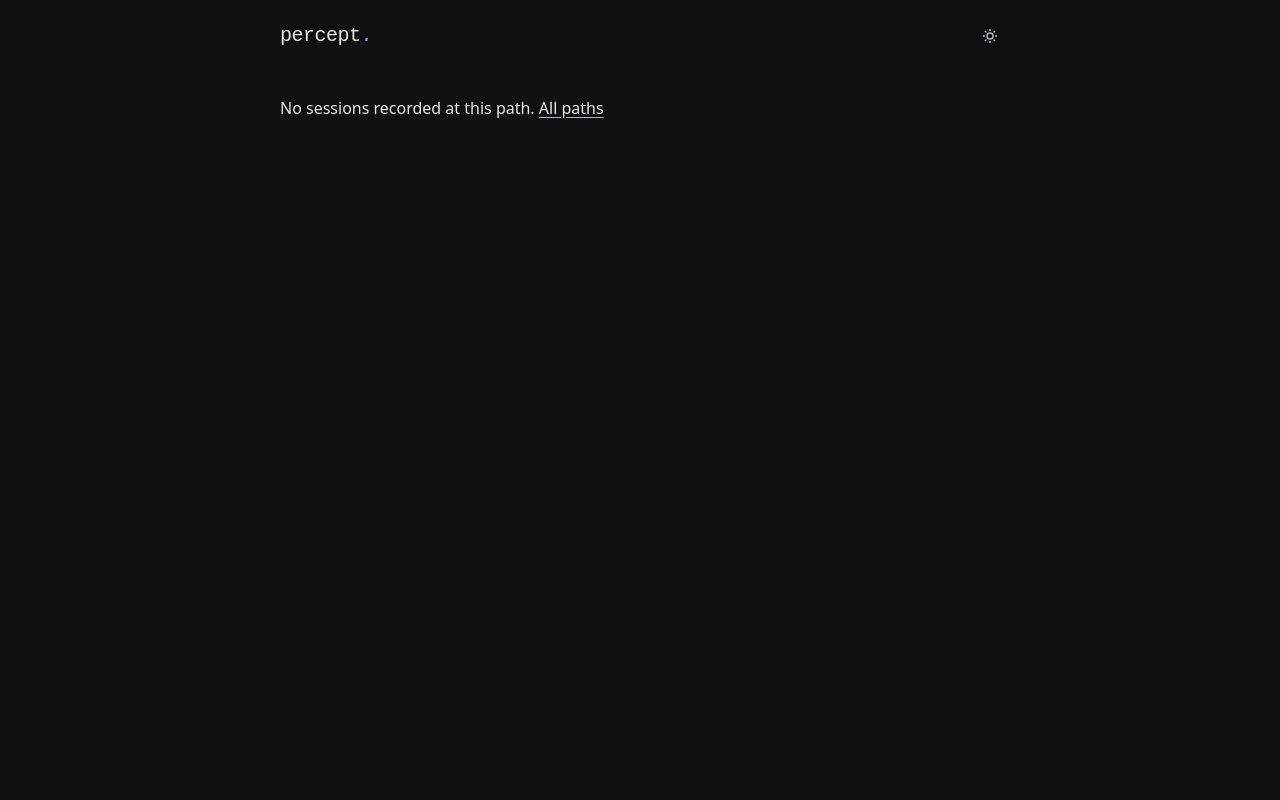
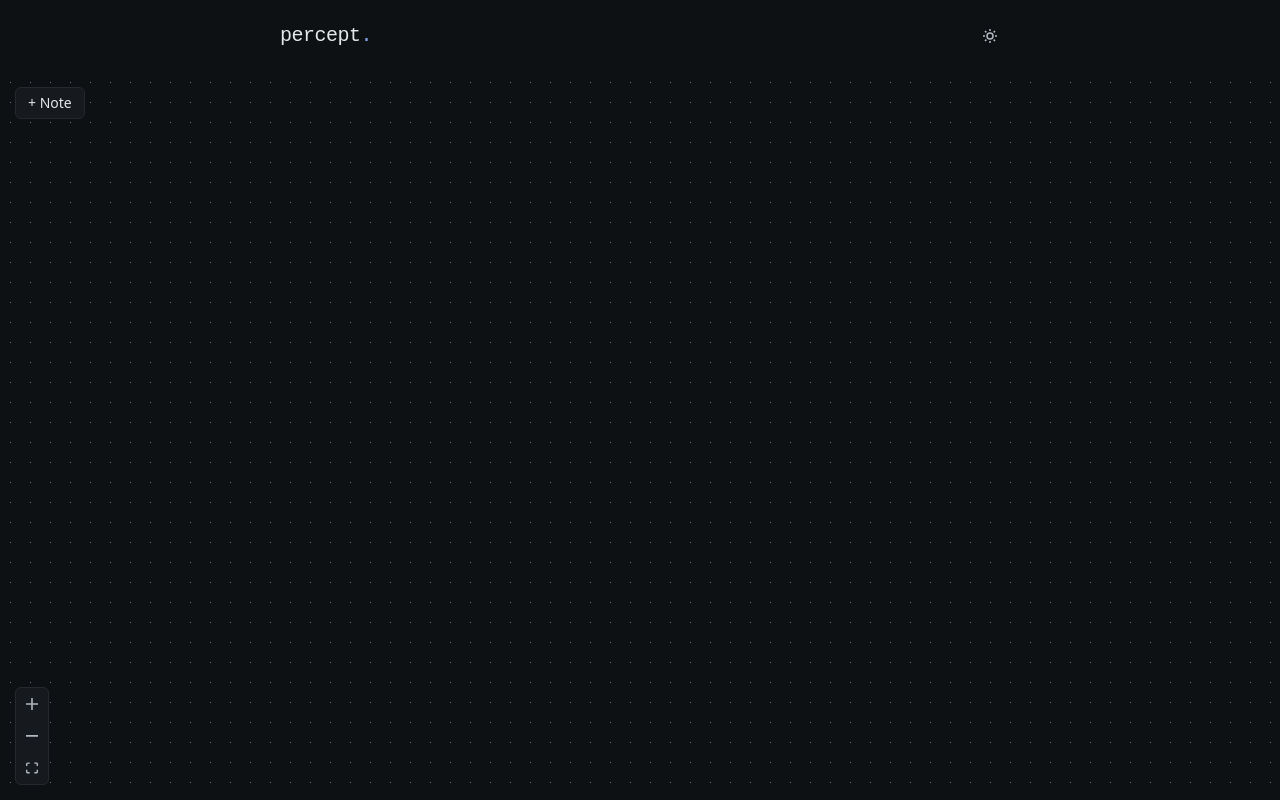
Before and after one commit to pavel-fokin/percept, a React (Vite) app in the folder web/: page /board in a window 1280 px wide. Built offline with nearby package versions, Linux system fonts and the light colour scheme; a web font is replaced by a local one.

Commit message:
feat: add a board page with connectable notes

```diff
--- a/web/package.json
+++ b/web/package.json
@@ -9,6 +9,7 @@
   "dependencies": {
     "@fontsource/ibm-plex-mono": "5.3.0",
     "@fontsource/ibm-plex-sans": "5.3.0",
+    "@xyflow/react": "12.12.0",
     "react": "19.3.0",
     "react-dom": "19.3.0",
     "react-markdown": "10.1.0",
--- a/web/src/index.css
+++ b/web/src/index.css
@@ -97,3 +97,25 @@ body {
 :focus-visible {
   @apply outline-2 outline-offset-2 outline-text;
 }
+
+/* The canvas takes its colours from the theme tokens, so it follows the theme switch. */
+.react-flow {
+  --xy-edge-stroke: var(--color-muted);
+  --xy-edge-stroke-selected: var(--color-text);
+  --xy-edge-stroke-width: 1.5;
+  --xy-connectionline-stroke: var(--color-muted);
+  --xy-background-color: var(--color-bg);
+  --xy-background-pattern-dots-color: var(--color-border);
+}
+
+.react-flow__controls {
+  @apply overflow-hidden rounded-md border border-border bg-surface;
+}
+
+.react-flow__controls-button {
+  @apply flex size-8 items-center justify-center text-muted hover:bg-bg hover:text-text;
+}
+
+.react-flow__controls-button svg {
+  @apply size-3 fill-current;
+}
--- a/web/src/main.tsx
+++ b/web/src/main.tsx
@@ -2,6 +2,7 @@ import { StrictMode } from "react";
 import { createRoot } from "react-dom/client";
 import { createBrowserRouter, RouterProvider } from "react-router";
 import App, { Column } from "./app";
+import { Board } from "./pages/board";
 import { loadProject, Project, ProjectError } from "./pages/project";
 import { loadStart, Start, StartError } from "./pages/start";
 import "./index.css";
@@ -11,6 +12,7 @@ const router = createBrowserRouter([
     Component: App,
     HydrateFallback: () => null,
     children: [
+      { path: "board", Component: Board },
       {
         Component: Column,
         children: [
--- /dev/null
+++ b/web/src/pages/board.tsx
@@ -0,0 +1,105 @@
+import { useRef, useState } from "react";
+import {
+  addEdge,
+  Background,
+  Controls,
+  Handle,
+  MarkerType,
+  Panel,
+  Position,
+  ReactFlow,
+  useEdgesState,
+  useNodesState,
+  useReactFlow,
+  useStoreApi,
+  type Connection,
+  type DefaultEdgeOptions,
+  type Node,
+  type NodeProps,
+  type NodeTypes,
+} from "@xyflow/react";
+import "@xyflow/react/dist/base.css";
+
+import { Button } from "../components/ui/button";
+
+type Note = Node<{ text: string }, "note">;
+
+const nodeTypes: NodeTypes = { note: NoteNode };
+
+const edgeOptions: DefaultEdgeOptions = { markerEnd: { type: MarkerType.ArrowClosed, color: null } };
+
+export function Board() {
+  const [nodes, setNodes, onNodesChange] = useNodesState<Note>([]);
+  const [edges, setEdges, onEdgesChange] = useEdgesState([]);
+
+  return (
+    <div className="relative flex-1">
+      <div className="absolute inset-0">
+        <ReactFlow
+          nodes={nodes}
+          edges={edges}
+          nodeTypes={nodeTypes}
+          nodeOrigin={[0.5, 0.5]}
+          defaultEdgeOptions={edgeOptions}
+          onNodesChange={onNodesChange}
+          onEdgesChange={onEdgesChange}
+          onConnect={(c: Connection) => setEdges((es) => addEdge(c, es))}
+          connectOnClick
+          proOptions={{ hideAttribution: true }}
+        >
+          <Background />
+          <Controls showInteractive={false} />
+          <Panel position="top-left">
+            <AddNote onAdd={(note) => setNodes((ns) => [...ns, note])} />
+          </Panel>
+        </ReactFlow>
+      </div>
+    </div>
+  );
+}
+
+function AddNote({ onAdd }: { onAdd: (note: Note) => void }) {
+  const store = useStoreApi();
+  const count = useRef(0);
+
+  function add() {
+    const { width, height, transform: [x, y, zoom] } = store.getState();
+    const position = { x: (width / 2 - x) / zoom, y: (height / 2 - y) / zoom };
+
+    onAdd({ id: `note-${count.current++}`, type: "note", position, data: { text: "" } });
+  }
+
+  return (
+    <Button variant="secondary" onClick={add}>
+      + Note
+    </Button>
+  );
+}
+
+function NoteNode({ id, data, selected }: NodeProps<Note>) {
+  const { updateNodeData } = useReactFlow();
+  const [editing, setEditing] = useState(false);
+  const ring = selected ? "border-text" : "border-border";
+
+  return (
+    <div
+      onDoubleClick={() => setEditing(true)}
+      className={`min-h-16 w-48 rounded-md border bg-surface p-3 text-sm ${ring}`}
+    >
+      <Handle type="target" position={Position.Top} className="size-4 rounded-full border border-border bg-muted" />
+      {editing ? (
+        <textarea
+          autoFocus
+          value={data.text}
+          onChange={(e) => updateNodeData(id, { text: e.target.value })}
+          onBlur={() => setEditing(false)}
+          onKeyDown={(e) => e.key === "Escape" && setEditing(false)}
+          className="nodrag nopan nowheel block w-full resize-none bg-transparent field-sizing-content outline-none"
+        />
+      ) : (
+        <p className={`break-words whitespace-pre-wrap ${data.text ? "" : "text-muted"}`}>{data.text || "Empty note"}</p>
+      )}
+      <Handle type="source" position={Position.Bottom} className="size-4 rounded-full border border-border bg-muted" />
+    </div>
+  );
+}
```
Also changed, not shown: 1 other file (tests, documents, lock files or other folders).
